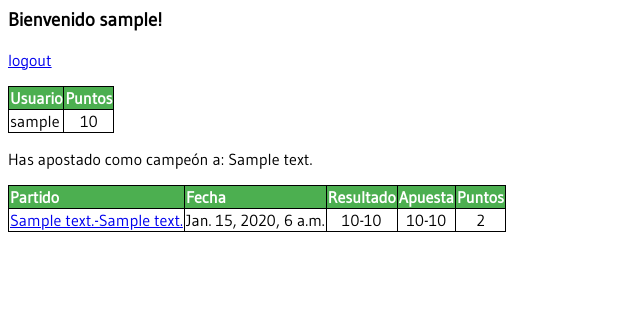
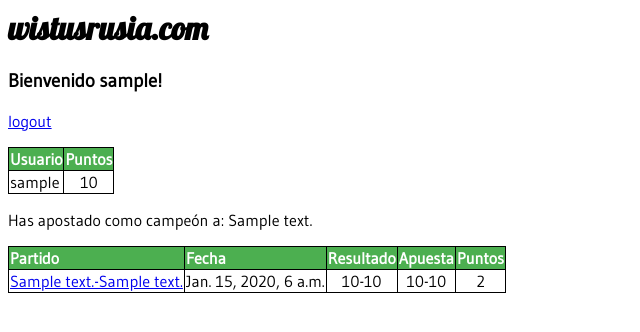
Before and after one commit to Kanito22/fifa18, a Django app: page /polls/ in a window 1280 px wide. Shown: the top 332 px of the page, without its empty margins (0-640 px from the left). Run offline with Django 3.2, Linux system fonts and the light colour scheme; a user stored in the database is signed in; tables that the repository leaves empty hold one stand-in row (values such as "Sample post").

Commit message:
add title and its font

```diff
--- a/polls/static/polls/style.css
+++ b/polls/static/polls/style.css
@@ -1,5 +1,9 @@
 * {
     font-family: 'Gudea';
+}
+
+h1 {
+    font-family: 'Lobster';
 }
 
 table {
--- a/polls/templates/polls/detail.html
+++ b/polls/templates/polls/detail.html
@@ -5,6 +5,8 @@
 <meta name="viewport" content="width=device-width, initial-scale=1.0">
 
 <link href='https://fonts.googleapis.com/css?family=Gudea' rel='stylesheet'>
+
+<link href='https://fonts.googleapis.com/css?family=Lobster' rel='stylesheet'>
 
 <h1>{{ question.team1 }}-{{ question.team2 }}</h1>
 
--- a/polls/templates/polls/index.html
+++ b/polls/templates/polls/index.html
@@ -6,7 +6,11 @@
 
 <link href='https://fonts.googleapis.com/css?family=Gudea' rel='stylesheet'>
 
+<link href='https://fonts.googleapis.com/css?family=Lobster' rel='stylesheet'>
+
 {% if user.is_authenticated %}
+    <h1>wistusrusia.com</h1>
+
     <h3>Bienvenido {{ user.username }}!</h3>
 
     <p><a href="{% url 'logout' %}">logout</a></p>
```
